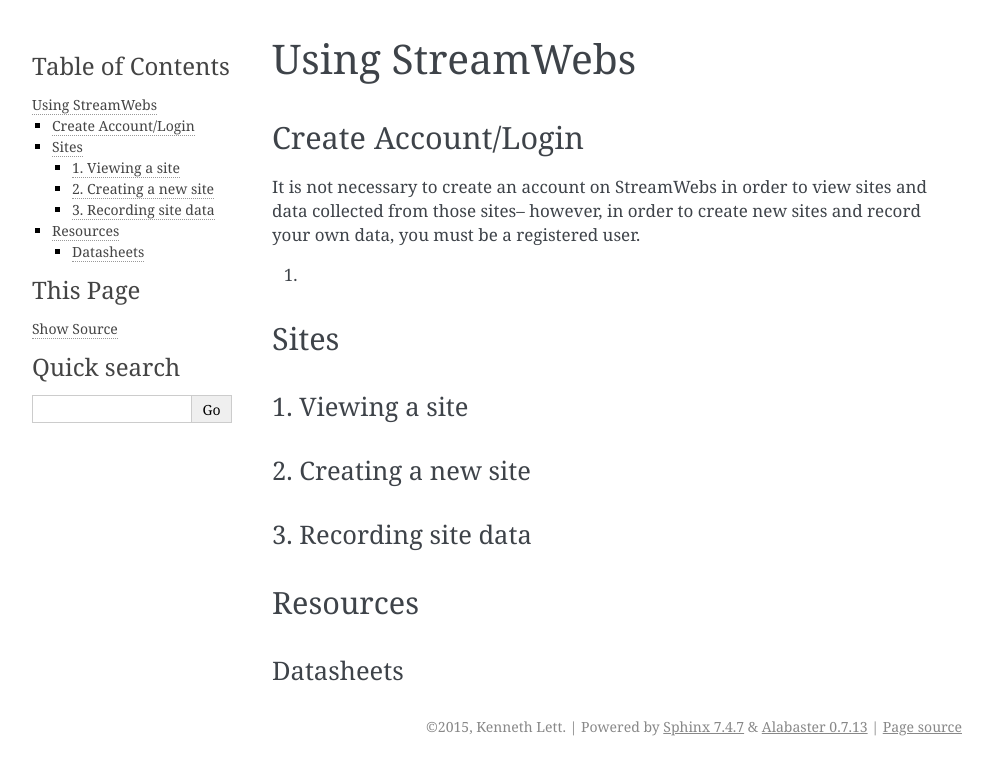
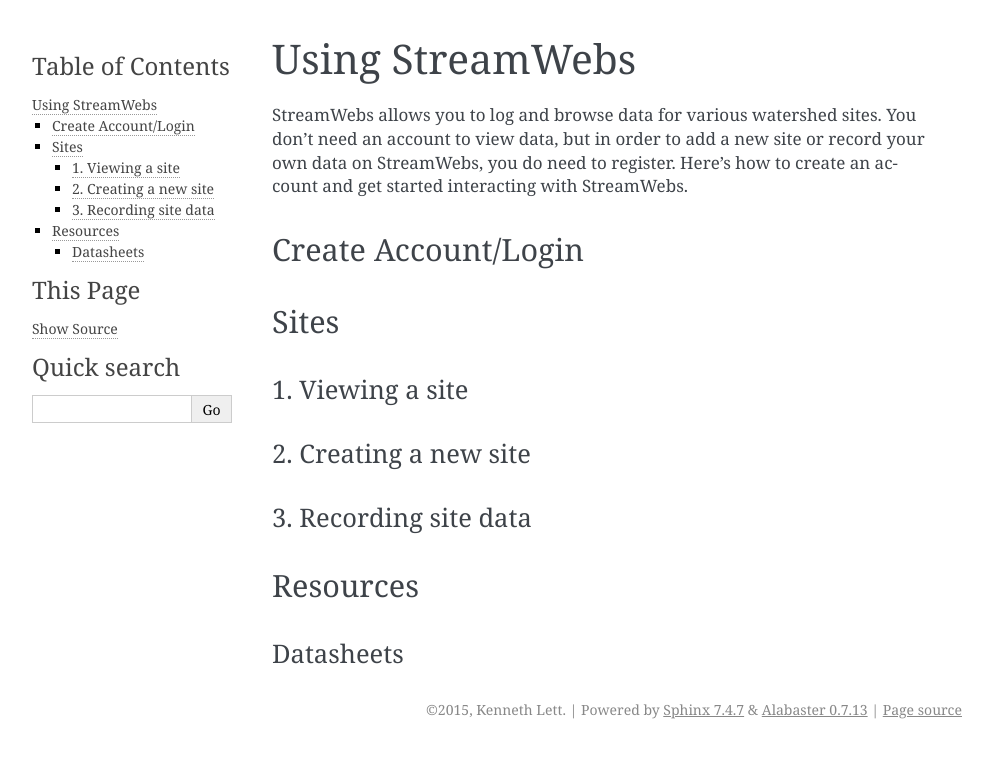
Before and after one commit to osuosl/streamwebs, a Sphinx documentation site: the page built from docs/source/usage.rst, in a window 1280 px wide. Shown: the top 775 px of the page, without its empty margins (148-1141 px from the left). Built offline with Sphinx 7.4.7, drawn with Linux system fonts in a browser that asks for light colours.

Commit message:
Add content overview on "Using StreamWebs" page

```diff
--- a/docs/source/usage.rst
+++ b/docs/source/usage.rst
@@ -4,12 +4,13 @@
 Using StreamWebs
 ================
 
+StreamWebs allows you to log and browse data for various watershed sites.
+You don't need an account to view data, but in order to add a new site or
+record your own data on StreamWebs, you do need to register.
+Here's how to create an account and get started interacting with StreamWebs.
+
 Create Account/Login
 --------------------
-
-It is not necessary to create an account on StreamWebs in order to view sites and data collected from those sites-- however, in order to create new sites and record your own data, you must be a registered user.
-
-1.
 
 Sites
 -----
```
Also changed, not shown: docs/source/outline.rst (line endings or trailing spaces), 7 other files.
